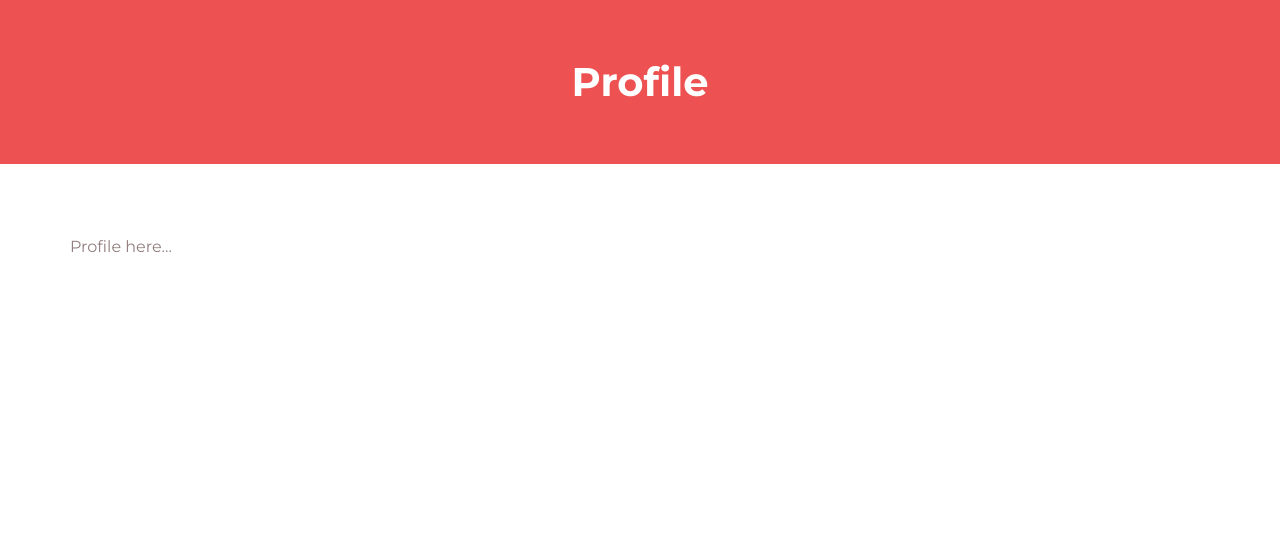
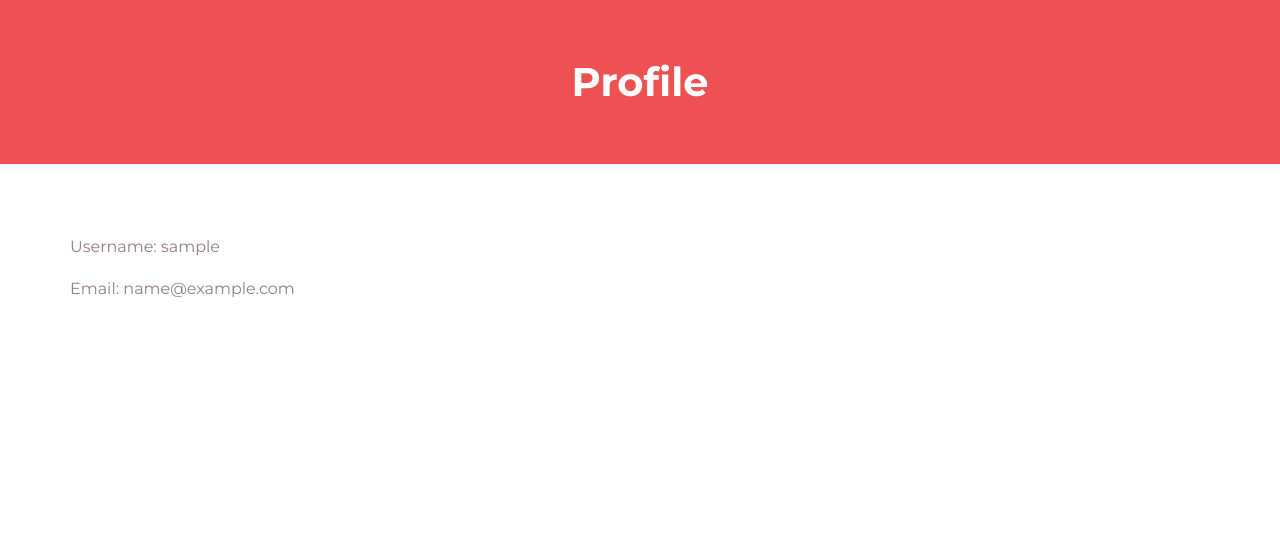
Before and after one commit to zavanton123/coderators, a Django app: page /profile in a window 1280 px wide. Shown: the part 87-628 px from the top of the page. Run offline with Django 3.2, Linux system fonts and the light colour scheme; the visitor is signed in with stand-in values (Sample User, id 1); some libraries are stand-ins or nearby versions.

Commit message:
profile info added

```diff
--- a/snippet/templates/snippet/profile.html
+++ b/snippet/templates/snippet/profile.html
@@ -12,7 +12,9 @@
     <div class="fullwidth-block">
         <div class="container">
 
-            <p>Profile here...</p>
+            <p>Username: {{ request.user.username }}</p>
+            <p>Email: {{ request.user.email }}</p>
+
 
             <br/>
             <br/>
```
